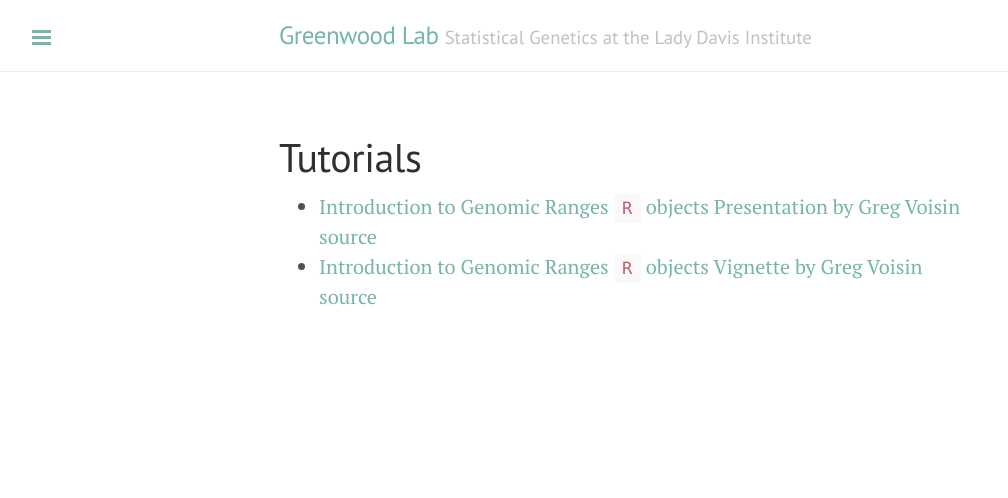
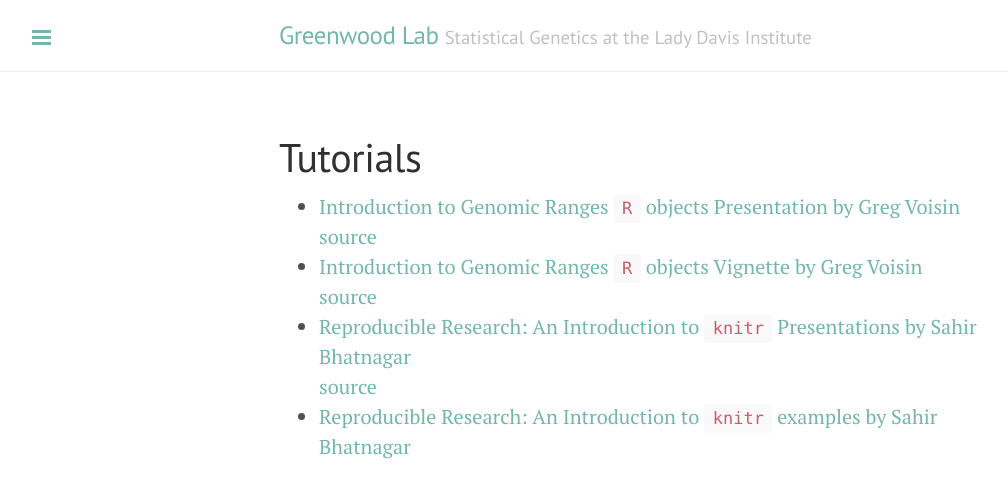
Before and after one commit to GreenwoodLab/GreenwoodLab.github.io, a Jekyll site: the page built from tutorials.md, in a window 1280 px wide. Shown: the top 498 px of the page, without its empty margins (1-1009 px from the left). Built offline with Jekyll 4.4.1, drawn with Linux system fonts in a browser that asks for light colours.

Commit message:
added knitr tutorial

```diff
--- a/tutorials.md
+++ b/tutorials.md
@@ -13,3 +13,6 @@
 [source](https://raw.githubusercontent.com/adminGreenwoodLab/adminGreenwoodLab.github.io/master/tutorials/granges/granges-tutorial-presentation.Rpres)
 * [Introduction to Genomic Ranges `R` objects Vignette by Greg Voisin](/tutorials/granges/granges-tutorial.html)
 [source](https://raw.githubusercontent.com/adminGreenwoodLab/adminGreenwoodLab.github.io/master/tutorials/granges/granges-tutorial.Rmd)
+* [Reproducible Research: An Introduction to `knitr` Presentations by Sahir Bhatnagar](https://github.com/sahirbhatnagar/knitr-tutorial/blob/master/slides/mcgill-knitr.pdf)
+[source](https://github.com/sahirbhatnagar/knitr-tutorial/blob/master/slides/mcgill-knitr.Rnw)
+* [Reproducible Research: An Introduction to `knitr` examples by Sahir Bhatnagar](https://github.com/sahirbhatnagar/knitr-tutorial)
```
